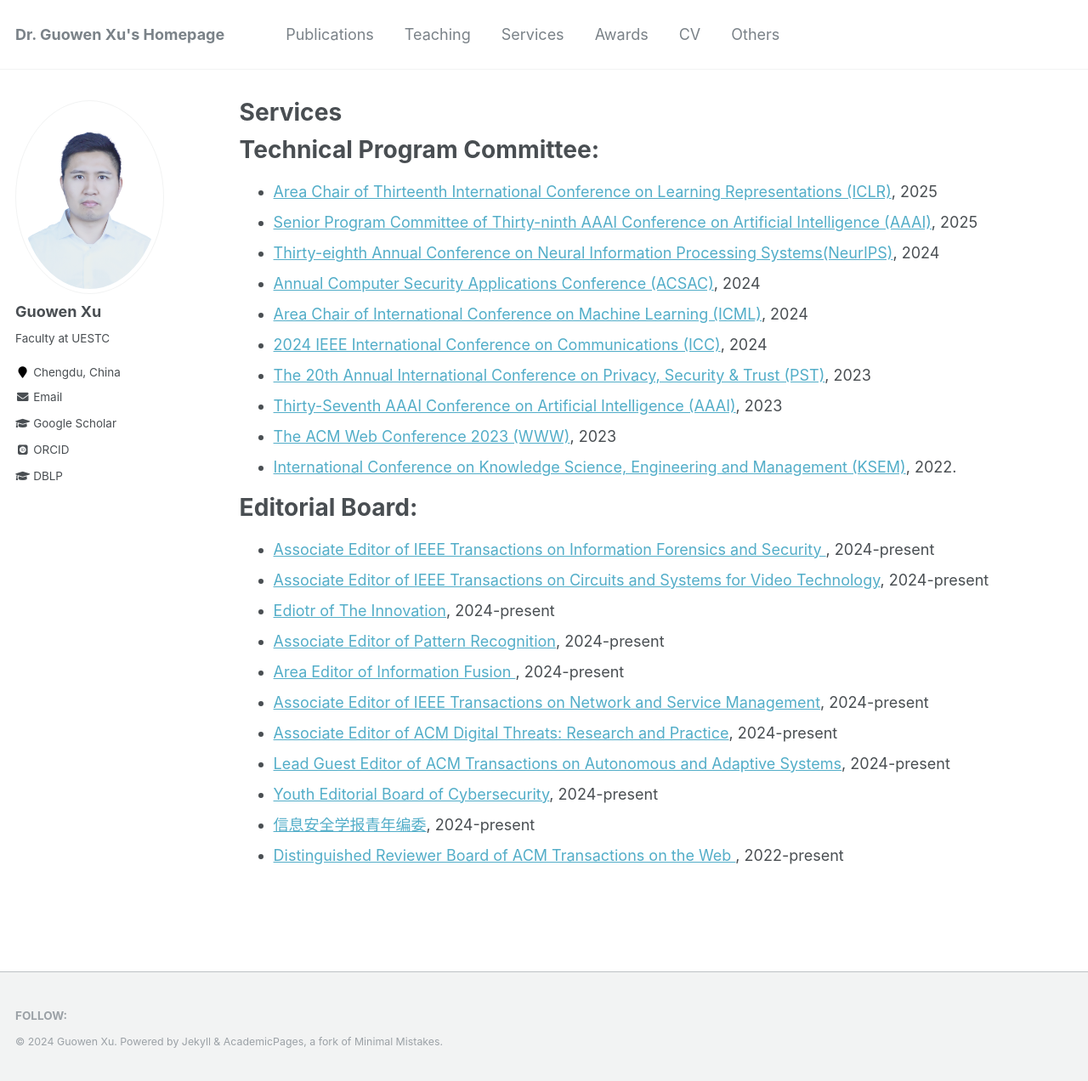
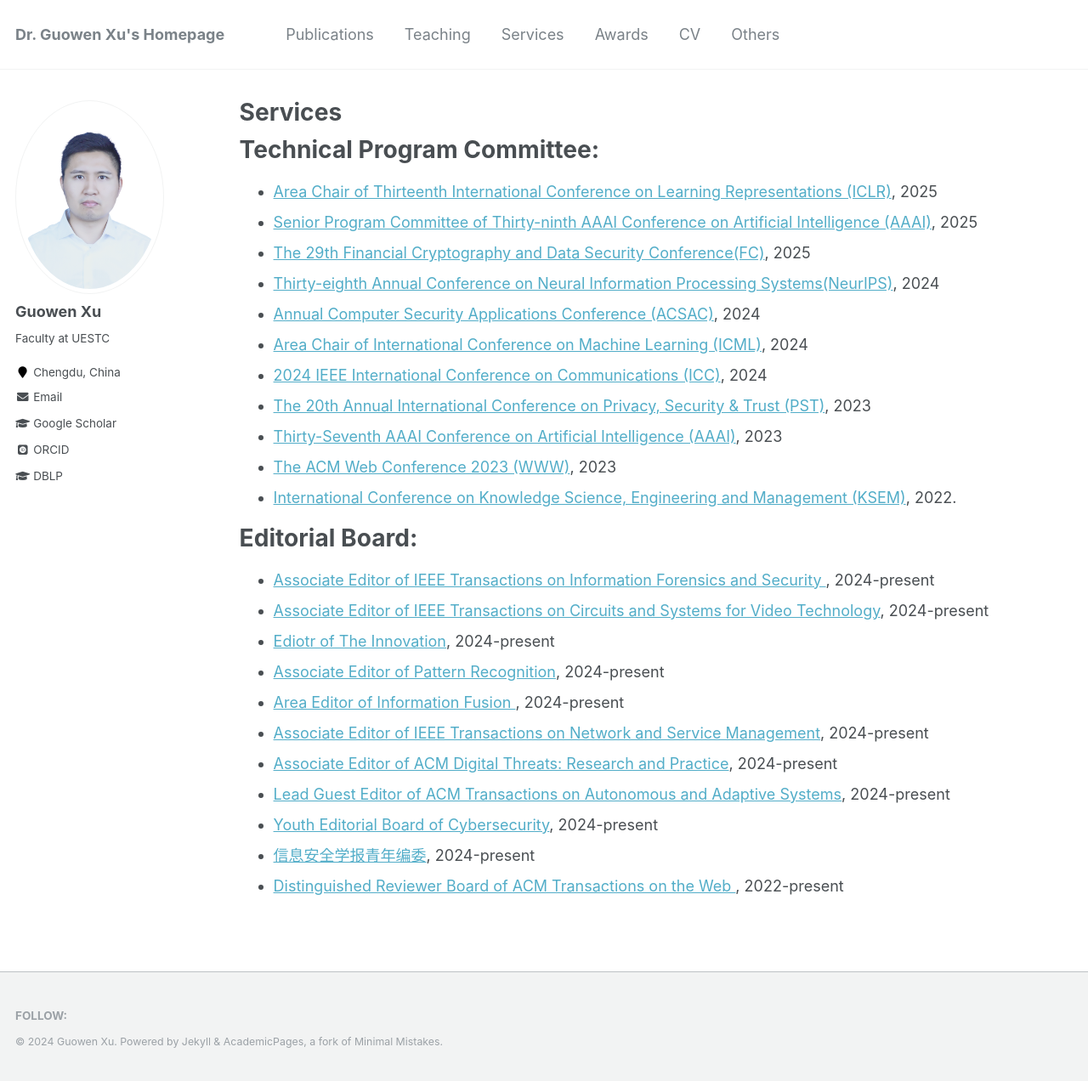
Before and after one commit to Guowen-xu/guowen-xu.github.io, a Jekyll site: the page built from _pages/services.md, in a window 1280 px wide and 1272 px high. Shown: the whole window at 85% size. Built offline with Jekyll 4.4.1, drawn with Linux system fonts in a browser that asks for light colours; some web fonts are replaced.

Commit message:
Update services.md

```diff
--- a/_pages/services.md
+++ b/_pages/services.md
@@ -8,6 +8,7 @@ Technical Program Committee:
 ======
 *  [Area Chair of Thirteenth International Conference on Learning Representations (ICLR)](https://iclr.cc/Conferences/2025), 2025
 *  [Senior Program Committee of Thirty-ninth AAAI Conference on Artificial Intelligence (AAAI)](https://aaai.org/Conferences/AAAI-23/), 2025
+*  [The 29th Financial Cryptography and Data Security Conference(FC)](https://fc25.ifca.ai), 2025
 * [Thirty-eighth Annual Conference on Neural Information Processing Systems(NeurIPS)](https://neurips.cc/), 2024
 * [Annual Computer Security Applications Conference (ACSAC)](https://www.acsac.org), 2024
 * [Area Chair of International Conference on Machine Learning (ICML)](https://icml.cc/), 2024
```
